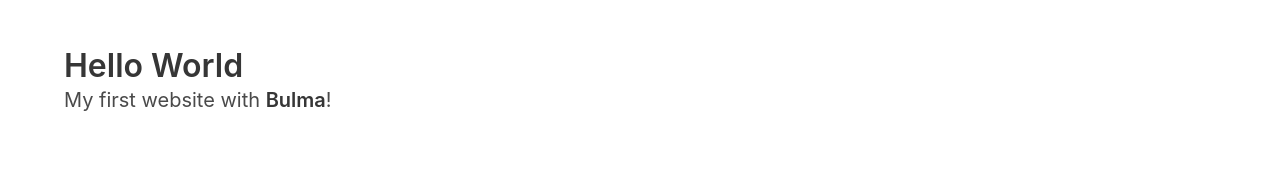
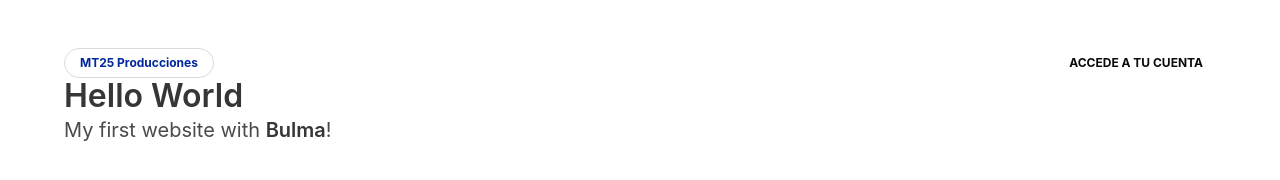
Before and after one commit to Daniel-Martinez24/bulmaPrueba, a website: page public/index.html in a window 1280 px wide. Drawn offline with nearby package versions, Linux system fonts and the light colour scheme.

Commit message:
prueba de largo de pantalla

```diff
--- a/public/index.html
+++ b/public/index.html
@@ -3,13 +3,23 @@
   <head>
     <meta charset="utf-8">
     <meta name="viewport" content="width=device-width, initial-scale=1">
-    <title>Hello Bulma!</title>
+    <title>shekini</title>
     <link rel="stylesheet" href="https://cdn.jsdelivr.net/npm/bulma@0.8.0/css/bulma.min.css">
     <script defer src="https://use.fontawesome.com/releases/v5.3.1/js/all.js"></script>
   </head>
   <body>
-  <section class="section">
-    <div class="container">
+    <section class="section">
+    <div class="container is-widescreen">
+        <div class="media">
+            <div class="media-left is-widescreen" >
+                <button class="button is-rounded is-small"><strong style="color: #00279B;" >MT25 Producciones</strong></button>
+            </div>
+            <div class="media-content">
+            </div>
+            <div class="media-right">
+                <button class="button is-white is-small"><strong>ACCEDE A TU CUENTA</strong></button>
+            </div>
+        </div>
       <h1 class="title">
         Hello World
       </h1>
```
